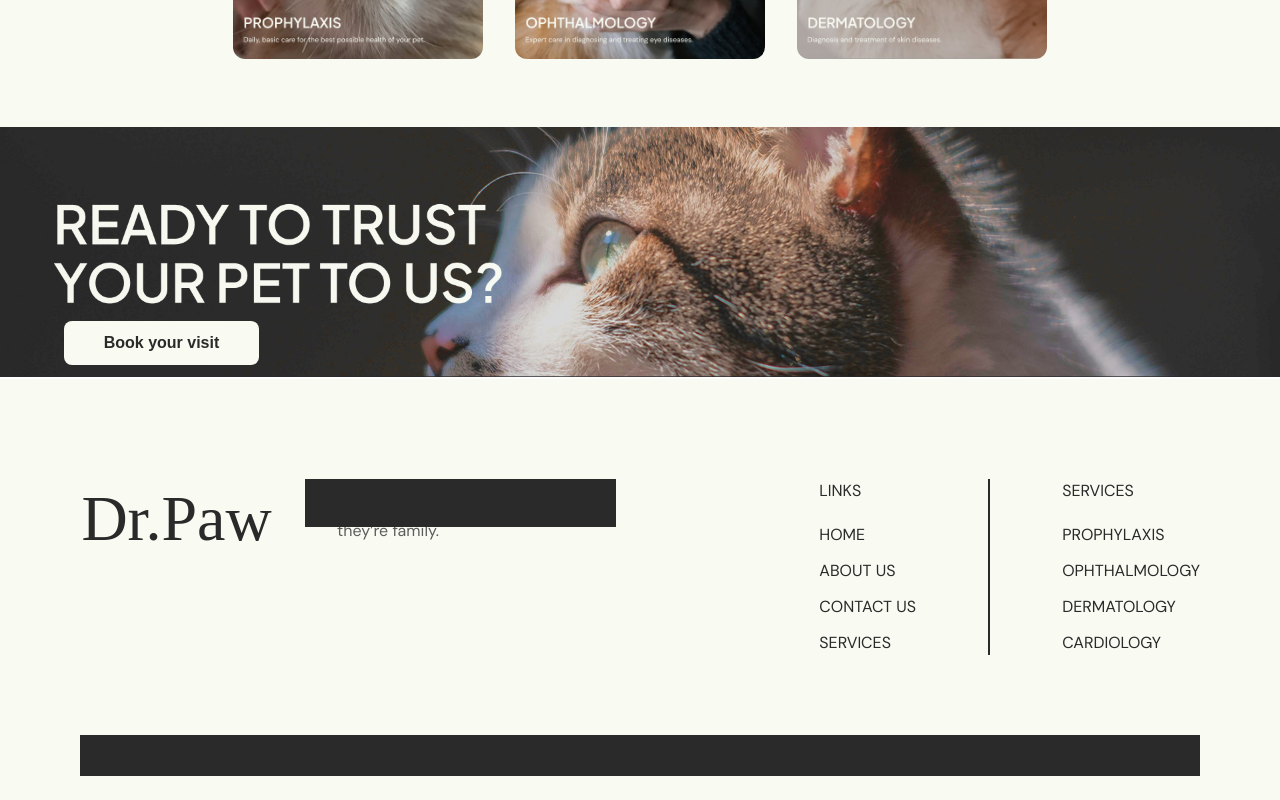
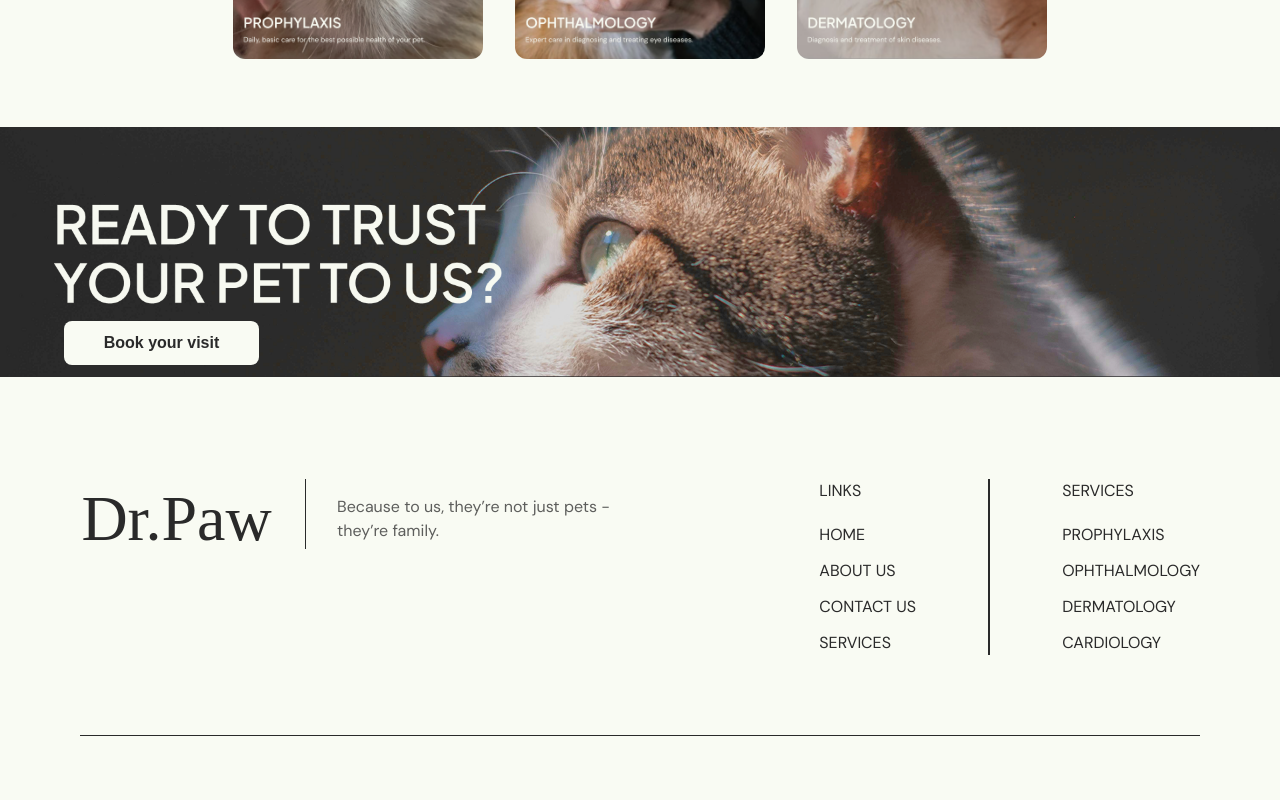
Before and after one commit to Kishouu/VetClinic, a React (Create React App) app: page / in a window 1280 px wide. Shown: the part 2103-2903 px from the top of the page. Built offline with nearby package versions, Linux system fonts and the light colour scheme; a web font is replaced by a local one.

Commit message:
Light/Dark Footer styles

```diff
--- a/src/components/UI/Footer.css
+++ b/src/components/UI/Footer.css
@@ -2,8 +2,8 @@
 
   width: 100%;
   background-color: #2A2A2A;
-  border-top: 2px solid #FFFFFF;
-  color: #FFFFFF;
+  border-top: 2px solid #F9FBF3;
+  color: #F9FBF3;
   display: flex;
   justify-content: center;
   overflow: hidden;
@@ -91,9 +91,9 @@
   position: absolute;
   left: 0;
   top: 0;
-  height: 48px;
+  height: 70px;
   width: 309px;
-  border-left: 2px solid #FFFFFF;
+  border-left: 2px solid #F9FBF3;
 }
 
 .footer .menu {
@@ -139,7 +139,7 @@
 .footer .line {
   width: 2px;
   height: 176px;
-  background-color: #FFFFFF;
+  background-color: #F9FBF3;
 }
 
 .footer .horizontal-border-wrapper {
@@ -150,12 +150,12 @@
   width: 100%;
   max-width: 1760px;
   margin: 0 auto;
-  border-top: 1px solid #FFFFFF;
+  border-top: 1px solid #F9FBF3;
   height: 40px;
 }
 
 .footer a {
-  color: #FFFFFF;
+  color: #F9FBF3;
   text-decoration: none;
 }
 
@@ -184,18 +184,36 @@
   }
 }
 /* Home page footer custom styles */
-body.home-page .footer {
+body.light-page .footer {
   background-color: #F9FBF3 !important;
   color: #2A2A2A !important;
 }
 
-body.home-page .footer a {
+body.light-page .footer a {
   color: #2A2A2A !important;
 }
-
-body.home-page .footer .vertical-border,
-body.home-page .footer .line,
-body.home-page .footer .horizontal-border {
-  border-color: #2A2A2A !important;
+body.light-page .footer .line{
   background-color: #2A2A2A !important;
 }
+body.light-page .footer .horizontal-border {
+  border-top: 1px solid #2A2A2A;
+}
+
+body.light-page .footer .vertical-border {
+  border-left: 1px solid #2A2A2A;
+}
+
+body.dark-page .footer {
+  background-color: #2A2A2A !important;
+  color: #F9FBF3 !important;
+}
+
+body.dark-page .footer a {
+  color: #F9FBF3 !important;
+}
+body.dark-page .footer .line{
+  background-color: #F9FBF3 !important;
+}
+body.dark-page .footer .horizontal-border {
+  border-top: 1px solid #F9FBF3;
+}
--- a/src/pages/AboutUs.jsx
+++ b/src/pages/AboutUs.jsx
@@ -19,6 +19,7 @@ export default function AboutUs() {
     <>
       <Helmet>
         <title>About Us </title>
+        <body className="dark-page" />
       </Helmet>
 
       <section className="about-wrapper">
--- a/src/pages/Account.jsx
+++ b/src/pages/Account.jsx
@@ -1,5 +1,6 @@
 import React, { useEffect, useState } from 'react';
 import axios from 'axios';
+import { Helmet } from 'react-helmet';
 
 export default function Account() {
   const [user, setUser] = useState(null);
@@ -52,6 +53,11 @@ export default function Account() {
   }
 
   return (
+    <>
+    <Helmet>
+      <title>My Account</title>
+      <body className="light-page" />
+    </Helmet>
     <div className="max-w-4xl mx-auto p-4">
       <h2 className="text-2xl font-bold mb-6">Welcome, {user.login || 'User'}!</h2>
 
@@ -113,5 +119,6 @@ export default function Account() {
         )}
       </section>
     </div>
+    </>
   );
 }
--- a/src/pages/Appointment.jsx
+++ b/src/pages/Appointment.jsx
@@ -1,5 +1,6 @@
 import React, { useState, useEffect } from 'react';
 import axios from 'axios';
+import { Helmet } from 'react-helmet';
 
 const Appointment = () => {
   const [petName, setPetName] = useState('');
@@ -124,6 +125,11 @@ const Appointment = () => {
   };
 
   return (
+    <>
+    <Helmet>
+      <title>Book An Appointment </title>
+      <body className="light-page" />
+    </Helmet>
     <div className="p-4 max-w-md mx-auto">
       <h2 className="text-xl font-bold mb-4">Book Appointment</h2>
       <form onSubmit={handleSubmit} className="flex flex-col gap-4">
@@ -197,6 +203,7 @@ const Appointment = () => {
         </p>
       )}
     </div>
+    </>
   );
 };
 
--- a/src/pages/ContactUs.jsx
+++ b/src/pages/ContactUs.jsx
@@ -11,6 +11,7 @@ const ContactUs = ({ isLoggedIn }) => {
     <>
       <Helmet>
         <title>Contact Us</title>
+        <body className="dark-page" />
       </Helmet>
 
       <div className="contact-us">
--- a/src/pages/Home.jsx
+++ b/src/pages/Home.jsx
@@ -16,7 +16,7 @@ export default function Home() {
     <>
       <Helmet>
         <title>Home</title>
-        <body className="home-page" />
+        <body className="light-page" />
       </Helmet>
 
       {/* Values Section */}
--- a/src/pages/SignInPage.jsx
+++ b/src/pages/SignInPage.jsx
@@ -2,11 +2,18 @@ import React, { useState } from 'react';
 import LoginForm from '../components/LoginForm';
 import RegisterForm from '../components/RegisterForm';
 import '../components/UI/SignInPage.css';
+import { Helmet } from 'react-helmet';
 
 export default function SignInPage({ onLogin }) {
   const [showRegister, setShowRegister] = useState(false);
 
   return (
+    <>
+    <Helmet>
+      <title>Welcome!</title>
+      <body className="dark-page" />
+    </Helmet>
+
     <div className="signin-background">
       <div className="signin-container">
         <div className="signin-card">
@@ -40,5 +47,6 @@ export default function SignInPage({ onLogin }) {
         </div>
       </div>
     </div>
+    </>
   );
 }
```
